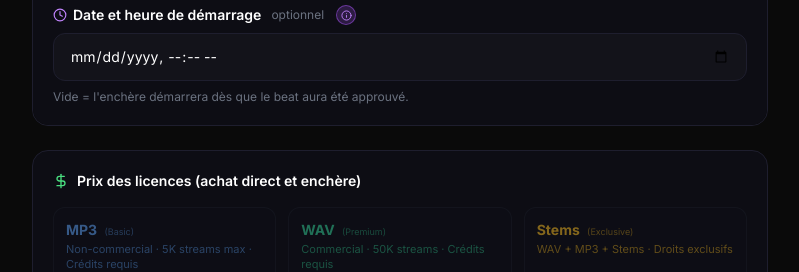
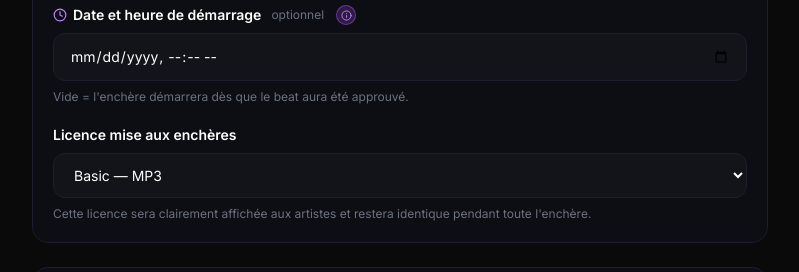
Before and after one commit to nemzzcobain-debug/318-legaacy-marketplace, a Next.js app: page /producers/upload in a window 1280 px wide. Shown: the part 960-1232 px from the top of the page, without its empty margins (240-1039 px from the left). Built offline with nearby package versions, Linux system fonts and the light colour scheme; no server answers; the database is empty; sample sign-in values are in the browser's storage.

Commit message:
[feat] réunit recherche et enchères avec licences cohérentes

```diff
--- a/src/app/producers/upload/page.tsx
+++ b/src/app/producers/upload/page.tsx
@@ -768,6 +768,24 @@ export default function UploadBeatPage() {
                 </div>
 
                 <div><label className="text-sm font-semibold text-white mb-2 flex items-center gap-1.5"><Clock size={14} className="text-purple-400" />Date et heure de démarrage<span className="text-gray-500 text-xs font-normal ml-1">optionnel</span><span className="relative group/tip ml-1.5 inline-flex items-center justify-center w-5 h-5 rounded-full bg-purple-500/20 text-purple-400 border border-purple-500/50 cursor-help hover:bg-purple-500/40 transition"><Info size={11} /><span className="absolute bottom-full left-1/2 -translate-x-1/2 mb-2 hidden group-hover/tip:block w-64 p-3 rounded-xl bg-[#1a1a24] border border-[#2a2a3a] text-[11px] text-gray-200 font-normal leading-relaxed z-50 shadow-2xl normal-case">Laisse vide pour démarrer dès l&apos;approbation. Si tu choisis une date future, ton beat restera masqué jusqu&apos;à cette date après sa validation.</span></span></label><input type="datetime-local" value={auctionStartAt} onChange={(e) => setAuctionStartAt(e.target.value)} className="w-full bg-[#13131a] border border-[#1e1e2e] rounded-xl px-4 py-3 text-white text-sm outline-none focus:border-[#e11d4840] transition" /><p className="text-xs text-gray-500 mt-2">Vide = l&apos;enchère démarrera dès que le beat aura été approuvé.</p></div>
+
+                <div>
+                  <label className="text-sm font-semibold text-white mb-2 block">
+                    Licence mise aux enchères
+                  </label>
+                  <select
+                    value={licenseType}
+                    onChange={(e) => setLicenseType(e.target.value)}
+                    className="w-full bg-[#13131a] border border-[#1e1e2e] rounded-xl px-4 py-3 text-white text-sm outline-none focus:border-[#e11d4840] transition"
+                  >
+                    <option value="BASIC">Basic — MP3</option>
+                    <option value="PREMIUM" disabled={!wavFile}>Premium — WAV + MP3</option>
+                    <option value="EXCLUSIVE" disabled={stemFiles.length === 0}>Exclusive — WAV + Stems</option>
+                  </select>
+                  <p className="text-xs text-gray-500 mt-2">
+                    Cette licence sera clairement affichée aux artistes et restera identique pendant toute l&apos;enchère.
+                  </p>
+                </div>
               </div>
             )}
           </div>
```
